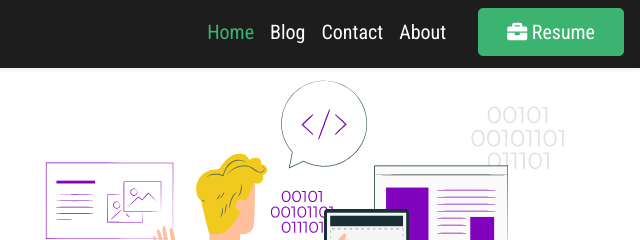
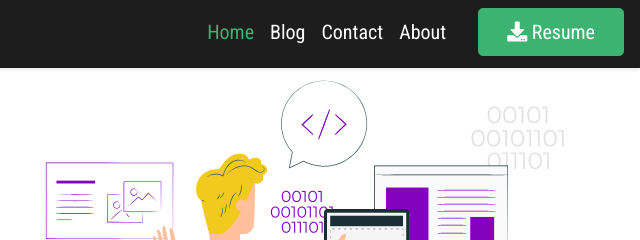
Before and after one commit to philippencal/pencal, a website: page index.html in a window 1280 px wide. Shown: the top 240 px of the page, 640-1280 px from the left. Drawn offline with nearby package versions, Linux system fonts and the light colour scheme.

Commit message:
switch resume icon

```diff
--- a/index.html
+++ b/index.html
@@ -43,7 +43,7 @@
                 </li>
                 <li class="nav-item">
                     <button class="btn btn-secondary btn-block btn-lg ml-lg-4" type="button">
-                        <i class="fas fa-briefcase"></i>
+                        <i class="fas fa-download"></i>
                         Resume
                     </button>
                 </li>
```
